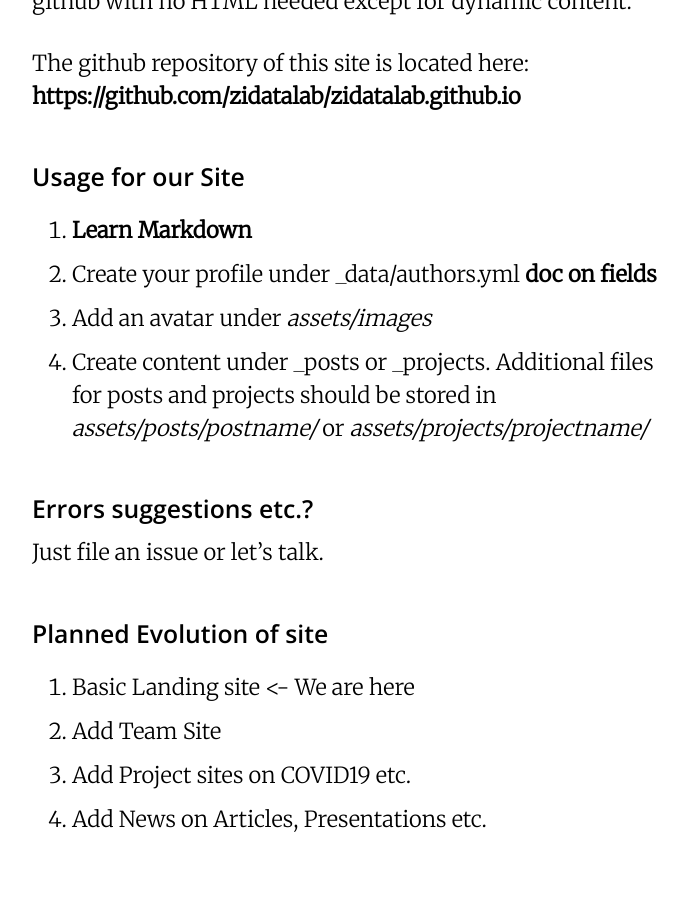
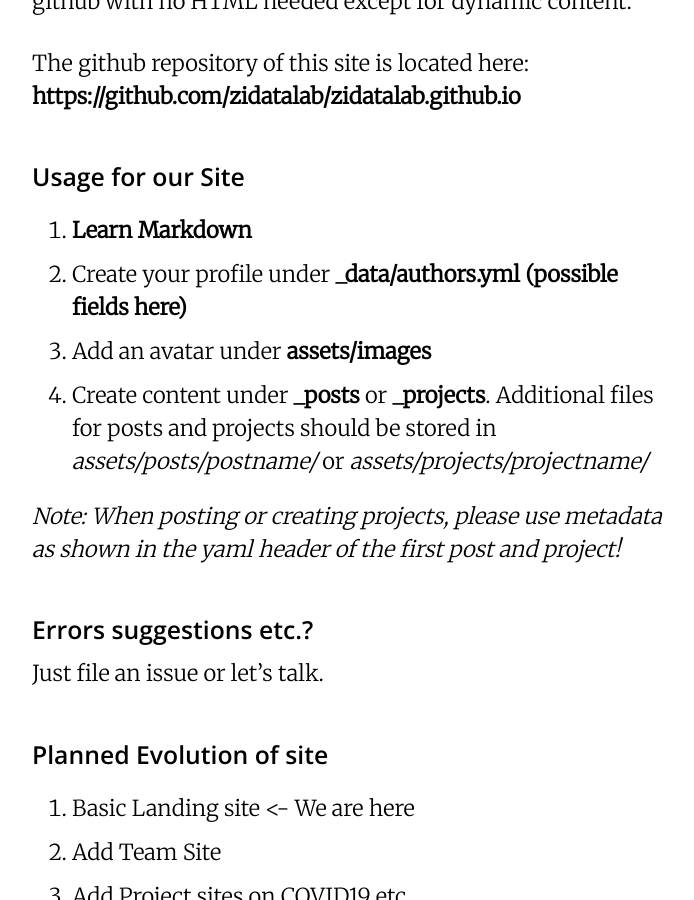
Before and after one commit to zidatalab/zidatalab.github.io, a Jekyll site: the page built from _pages/Internal.md, in a window 1280 px wide and 900 px high, scrolled down 464 px. Shown: the whole window, without its empty margins (290-984 px from the left). Built offline with Jekyll 4.4.1, drawn with Linux system fonts in a browser that asks for light colours; cached includes are drawn as plain includes; nearby versions of some CDN libraries.

Commit message:
Update Internal.md

```diff
--- a/_pages/Internal.md
+++ b/_pages/Internal.md
@@ -16,9 +16,12 @@ The github repository of this site is located here: [https://github.com/zidatala
 ### Usage for our Site
 
 0. [Learn Markdown](https://github.com/adam-p/markdown-here/wiki/Markdown-Cheatsheet)
-1. Create your profile under _data/authors.yml [doc on fields](https://mmistakes.github.io/minimal-mistakes/docs/authors/)
-2. Add an avatar under *assets/images*
-3. Create content under _posts or _projects. Additional files for posts and projects should be stored in *assets/posts/postname/* or *assets/projects/projectname/*
+1. Create your profile under [_data/authors.yml](https://github.com/zidatalab/zidatalab.github.io/blob/master/_data/authors.yml)  [(possible fields here)](https://mmistakes.github.io/minimal-mistakes/docs/authors/)
+2. Add an avatar under [assets/images](https://github.com/zidatalab/zidatalab.github.io/tree/master/assets/images)
+3. Create content under [_posts](https://github.com/zidatalab/zidatalab.github.io/tree/master/_posts) or [_projects](https://github.com/zidatalab/zidatalab.github.io/tree/master/_projects). Additional files for posts and projects should be stored in *assets/posts/postname/* or *assets/projects/projectname/*
+
+*Note:*
+*When posting or creating projects, please use metadata as shown in the yaml header of the first post and project!*
 
 ### Errors suggestions etc.?
 
```
